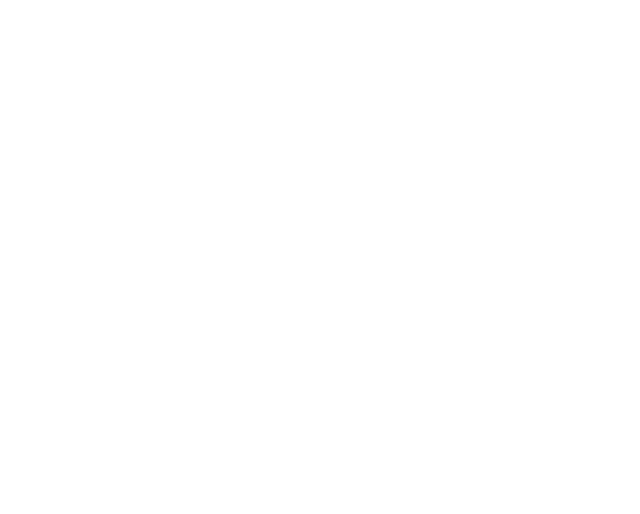
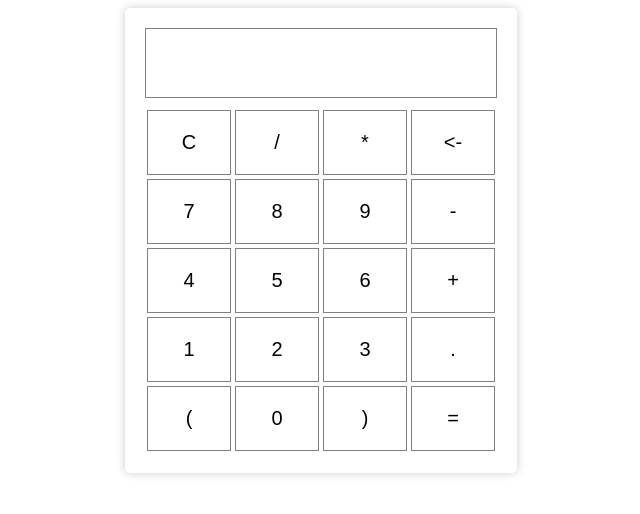
Before and after one commit to acciojob/calculator-shrutijain2296, a website: page main.html in a window 1280 px wide. Shown: the whole page, without its empty margins (319-959 px from the left). Drawn offline with Linux system fonts and the light colour scheme.

Commit message:
created a submission

```diff
--- a/main.html
+++ b/main.html
@@ -8,6 +8,31 @@
 
 <body>
 	<!-- the entire body must be written by student -->
+	<div id = "calculator">
+		<input type = "text" id = "input">
+		<div id = "buttons">
+			<button id = "clr">C</button>
+			<button id = "divide">/</button>
+			<button id = "multiply">*</button>
+			<button id = "clear"><-</button>
+			<button id = "block7">7</button>
+			<button id = "block8">8</button>
+			<button id = "block9">9</button>
+			<button id = "minus">-</button>
+			<button id = "block4">4</button>
+			<button id = "block5">5</button>
+			<button id = "block6">6</button>
+			<button id = "plus">+</button>
+			<button id = "block1">1</button>
+			<button id = "block2">2</button>
+			<button id = "block3">3</button>
+			<button id = "dot">.</button>
+			<button id = "openBracket">(</button>
+			<button id = "block0">0</button>
+			<button id = "closeBracket">)</button>
+			<button id = "ans">=</button>
+		</div>
+	</div>
     <script type="text/javascript" src="./script.js">
 </script>
 
--- a/script.js
+++ b/script.js
@@ -1 +1,8 @@
 //your code here
+let input = document.getElementById("input");
+let currentValue = "";
+
+function handleInput(value){
+	currentValue += value;
+	input.value = currentValue;
+}
--- a/styles.css
+++ b/styles.css
@@ -1,2 +1,37 @@
 
 /* Your CSS Code here. */
+body{
+	display: flex;
+	justify-content: center;
+	align-items: center;
+}
+#calculator{
+	box-shadow: 0 0 10px rgba(0, 0, 0, 0.2);
+	border-radius: 5px;
+	padding: 20px;
+}
+input[type = "text"]{
+/* 	width: 100%; */
+	padding: 20px;
+	font-size: 24px;
+	outline: none;
+	border: 1px solid gray;
+	margin-bottom: 10px;
+}
+#buttons{
+	display: grid;
+	grid-template-columns: repeat(4, 1fr);
+
+}
+button{
+	text-align: center;
+	padding: 20px;
+	background-color: white;
+	border: 1px solid gray;
+	font-size: 20px;
+	margin: 2px;
+}
+button:hover{
+	background-color: lightgray;
+	cursor: pointer;
+}
```
